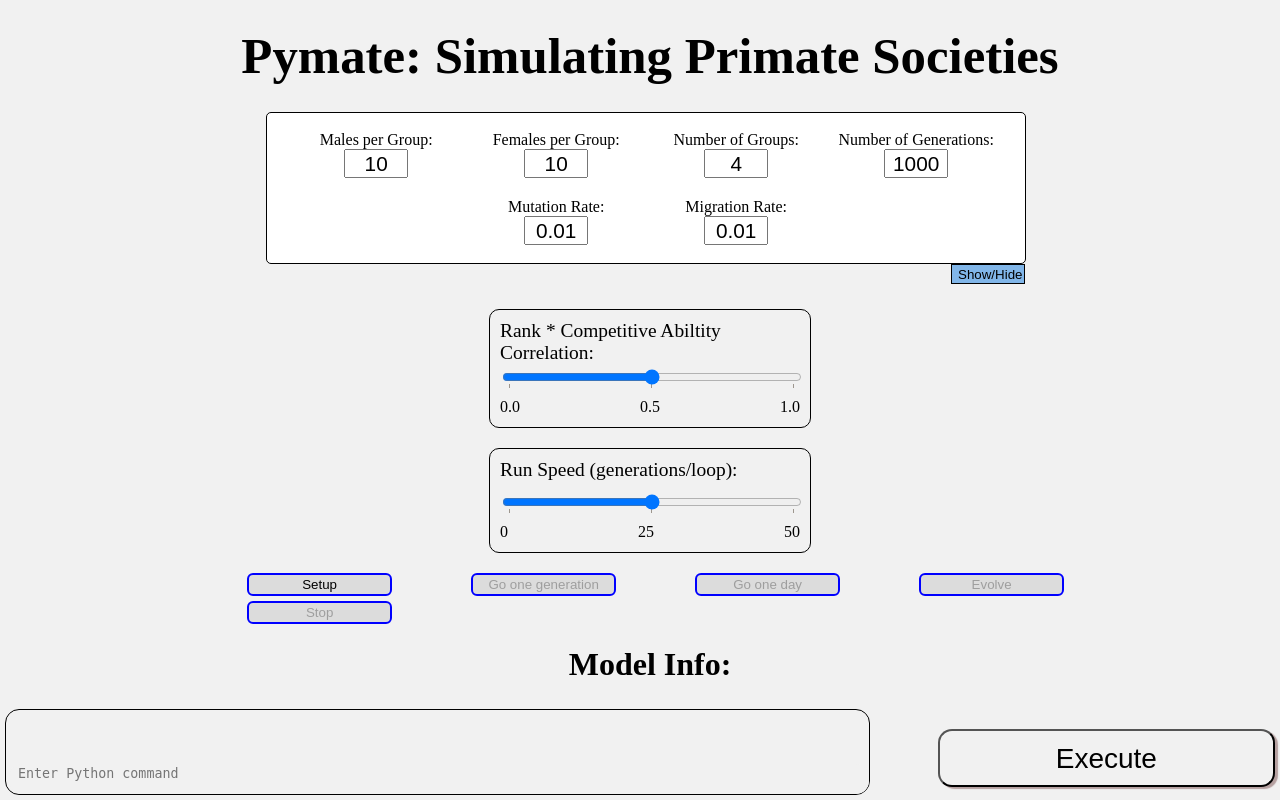
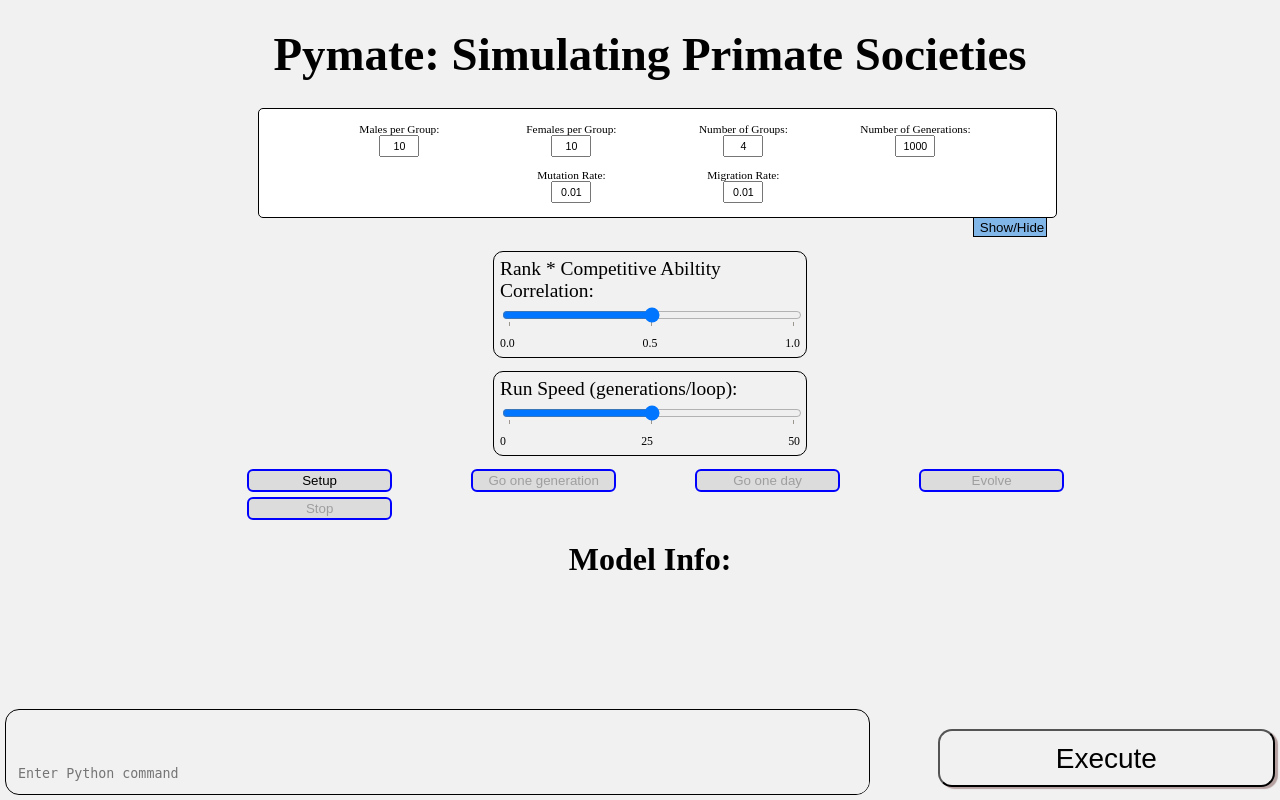
Before and after one commit to kevinrosenfield/FertilitySignalsABM, a Flask app: page / in a window 1280 px wide. Run offline with Flask 2, Linux system fonts and the light colour scheme.

Commit message:
cosmetic changes

```diff
--- a/app.py
+++ b/app.py
@@ -15,6 +15,7 @@ import click
 import numpy as np
 import time
 import json
+import pandas as pd
 
 plt.switch_backend('Agg')
 
--- a/static/styles.css
+++ b/static/styles.css
@@ -15,10 +15,11 @@ body {
 .variable {
   display:flex;
   flex-direction: column;
-  margin: 10px;
+  margin: 6px;
   width:15%;
   align-items: center;
   min-width:160px;
+  font-size: 71%;
 }
 
 .variable-input-container {
@@ -26,19 +27,19 @@ body {
   border-radius: 5px;
   padding: 8px;
   display: flex;
-  margin-left:20%;
-  margin-bottom:25px;
+  margin-left:calc(-8px + 20%);
+  margin-bottom:13px;
   flex-direction: row;
-  width:58%;
+  width:61%;
   border: solid black 1px;
   flex-wrap: wrap;
   justify-content: center;
 }
 
 .input-box {
-  font-size: 130%;
-  height: 25px;
-  width:52px;
+  font-size: 94%;
+  height: 18px;
+  width: 28px;
   text-align: center;
 }
 
@@ -64,7 +65,7 @@ body {
   margin-right: 6%;
   margin-left: 0px;
   font-size: calc(10.5px + 0.7vw);
-  min-height: 30px;
+  min-height: 20px;
 }
 
 .variable-input {
@@ -78,9 +79,10 @@ body {
   width:65%;
   max-width:300px;
   border: solid black 1px;
-  padding: 10px;
+  padding: 6px;
   border-radius: 10px;
-  margin-bottom: 20px;
+  margin-bottom: 13px;
+  font-size:74%
 }
 
 .correlation-label {
--- a/templates/index.html
+++ b/templates/index.html
@@ -8,7 +8,7 @@
 </head>
 <body style="padding: 10px;">
     <div class="main-container">
-        <h1 style= "text-align: center;margin: 27px;font-size:calc(15px + 2.8vw)">Pymate: Simulating Primate Societies</h1>
+        <h1 style= "text-align: center;margin: 27px;font-size:calc(11px + 2.8vw)">Pymate: Simulating Primate Societies</h1>
 
         <!-- Insert the plot image here -->
 
@@ -20,7 +20,7 @@
             <div class="variable">Mutation Rate:<input class= "input-box" name="mutationRate" id="mutationRate" type="text" value="0.01"></div>
             <div class="variable">Migration Rate:<input class= "input-box" name="migrationRate" id="migrationRate" type="text" value="0.01"></div>
         </div>
-        <button id='hide-show-button' style="border:solid black 1px;top: -25px;left:calc(80% - 83px);background:#81b6e9;text-align: center;position: relative;width: 74px;height:20px;">Show/Hide</button>
+        <button id='hide-show-button' style="border:solid black 1px;top: -14px;left:calc(81% - 74px);background:#81b6e9;text-align: center;position: relative;width: 74px;height:20px;">Show/Hide</button>
 
         <div style="display:flex;flex-wrap:wrap;flex-direction: column;">
         <form action="/" method="post" class="slider-form" >
```
